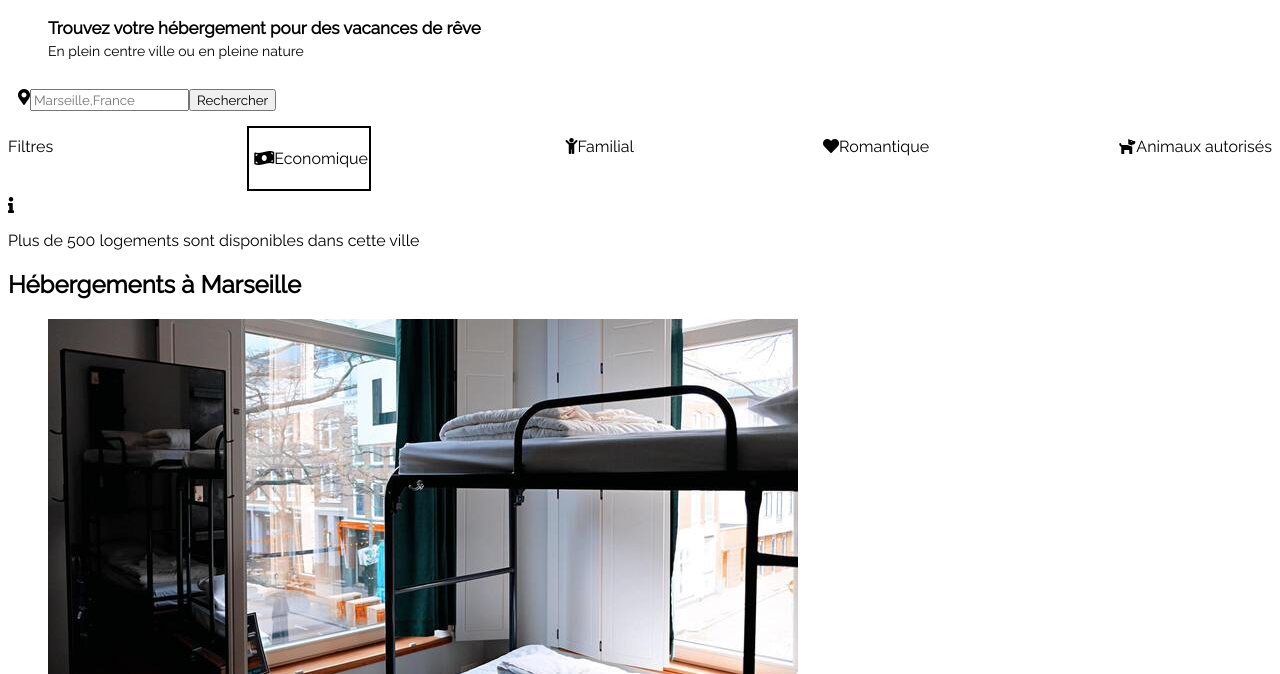
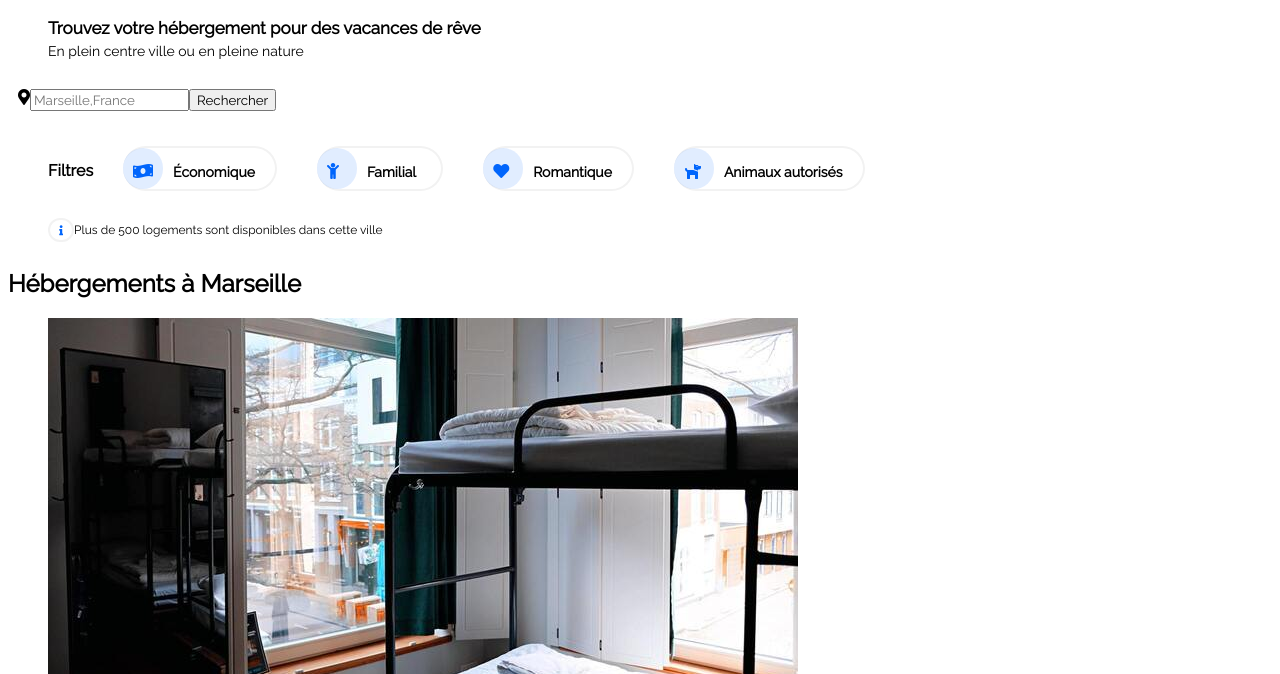
Before and after one commit to oyourou/EleonoreGBALLOU_2_20082021, a plain HTML site: page index.html in a window 1280 px wide. Shown: the part 126-800 px from the top of the page. Drawn offline with Linux system fonts and the light colour scheme.

Commit message:
Ajout filtres

```diff
--- a/index.html
+++ b/index.html
@@ -45,7 +45,7 @@
 
                         <div class="Finance">
                             <i class="fas fa-money-bill-wave"></i>
-                            <p>Economique</p>
+                            <p>Économique</p>
                         </div>
 
                         <div class="Famille">
--- a/style.css
+++ b/style.css
@@ -61,37 +61,166 @@ h1{
 
 .Details{
     display: flex;
-    justify-content: space-between;
+    justify-content: flex-start;
+    align-items: flex-end;
+
+}
+
+.Details p{
+    font-weight: bold;
+    margin: 40px 10px 40px 40px;
+    height: 10px;
 }
 
 .Finance{
+    border: 2px solid #f2f2f2;
+    border-left-style: hidden;
+    border-radius: 50px;
+
     display: flex;
+    justify-content: flex-start;
     align-items: baseline;
-    align-content: space-around;
+    margin: 20px;
+    padding-right: 10x;
+
 }
 
-.Finance{
-    position: relative;
-    border: 2px solid;
-    width: 110px;px;
-    padding: 5px;
-    margin: 5px;
+.fa-money-bill-wave{
+    background-color: #0065fc1e;
+    color: #0065fc;
+    border: 2px hidden;
+    border-radius: 50px;
+    width: 30px;
+    padding-top: 15px;
+    padding-left: 10px;
+    padding-bottom: 10px;
 }
 
+.Finance p{
+    font-size: 14px;
+    font-weight: bold;
+    margin: 10px;
+    padding-right: 10px;
+}
+
+
+
 .Famille{
+    border: 2px solid #f2f2f2;
+    border-left-style: hidden;
+    border-radius: 50px;
     display: flex;
+    justify-content: flex-start;
     align-items: baseline;
+    margin: 20px;
+    padding-right: 5px;
+}
+
+.fa-child{
+
+    background-color: #0065fc1e;
+    color: #0065fc;
+    border: 2px hidden;
+    border-radius: 50px;
+    width: 30px;
+    padding-top: 15px;
+    padding-left: 10px;
+    padding-bottom: 10px;
+}
+
+.Famille p{
+    font-size: 14px;
+    font-weight: bold;
+    margin: 10px;
+    padding-right: 10px;
 }
 
 .Couple{
+    border: 2px solid #f2f2f2;
+    border-left-style: hidden;
+    border-radius: 50px;
     display: flex;
+    justify-content: flex-start;
     align-items: baseline;
+    margin: 20px;
+}
+
+.fa-heart{
+    background-size: 100px;
+    background-color: #0065fc1e;
+    color: #0065fc;
+    border: 2px hidden;
+    border-radius: 50px;
+    width: 30px;
+    padding-top: 15px;
+    padding-left: 10px;
+    padding-bottom: 10px;
+}
+
+.Couple p{
+    font-size: 14px;
+    font-weight: bold;
+    margin: 10px;
+    padding-right: 10px;
 }
 
 .Animaux{
+    border: 2px solid #f2f2f2;
+    border-left-style: hidden;
+    border-radius: 50px;
+
     display: flex;
+    justify-content: flex-start;
     align-items: baseline;
+    margin: 20px;
+
 }
+
+.fa-dog{
+    background-size: 100px;
+    background-color: #0065fc1e;
+    color: #0065fc;
+    border: 2px hidden;
+    border-radius: 50px;
+    width: 30px;
+    padding-top: 15px;
+    padding-left: 10px;
+    padding-bottom: 10px;
+}
+
+.Animaux p{
+    font-size: 14px;
+    font-weight: bold;
+    margin: 10px;
+    padding-right: 10px;
+}
+
+.Logements{
+    display: flex;
+    justify-content: flex-start;
+    align-items: baseline;
+    margin: 0px 40px;
+}
+
+.fa-info{
+    border: 2px solid #f2f2f2;
+    font-size: 10px;
+    border-radius: 50px;
+    color: #0065fc;
+    width: 12px;
+    padding: 5px;
+    text-align: center;
+}
+
+.Logements p{
+    font-size: 12px;
+    margi
+}
+
+
+
+
+
 
 
 
```
